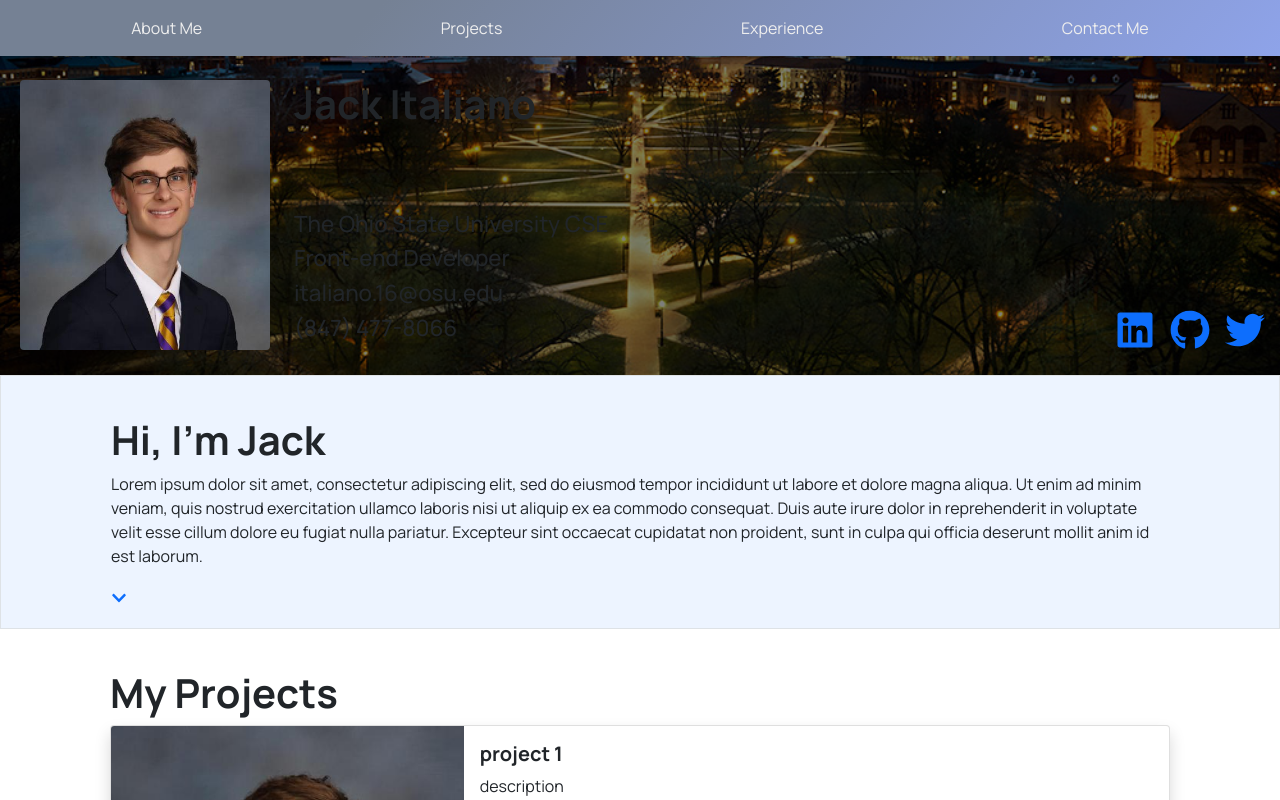
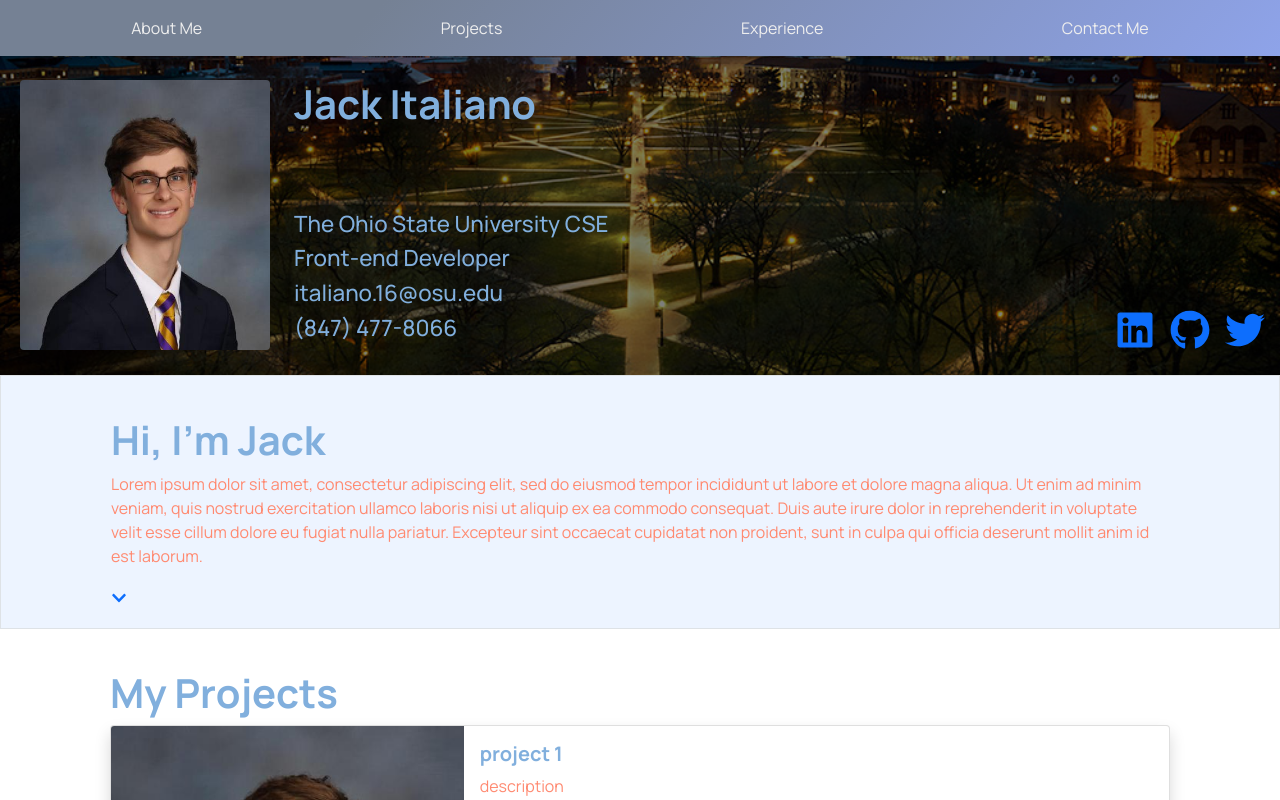
Before and after one commit to jackitaliano/portfolio, a React (Create React App) app: page / in a window 1280 px wide. Shown: the top 800 px of the page. Built offline with nearby package versions, Linux system fonts and the light colour scheme.

Commit message:
updated classes to match new index.css colors, and added .w-fit and .h-fit
.main-heading, .subheading, .sub-text

```diff
--- a/src/App.css
+++ b/src/App.css
@@ -14,18 +14,18 @@
 
 .main-heading {
     font-family: var(--font-family);
-    color: var(--color-main-text);
+    color: var(--color-main-heading);
     font-weight: bold;
 }
 
 .sub-heading {
     font-family: var(--font-family);
-    color: var(--color-subtext);
+    color: var(--color-sub-heading);
 }
 
 .sub-text {
     font-family: var(--font-family);
-    color: var(--color-subtext);
+    color: var(--color-sub-text);
 }
 
 .rounded-top-left {
@@ -46,6 +46,14 @@
     -webkit-animation: blink 0.8s infinite;
     width: 7px;
     height: 15px;
+}
+
+.w-fit {
+    width: fit-content !important;
+}
+
+.h-fit {
+    height: fit-content !important;
 }
 
 @-webkit-keyframes blink {
```
